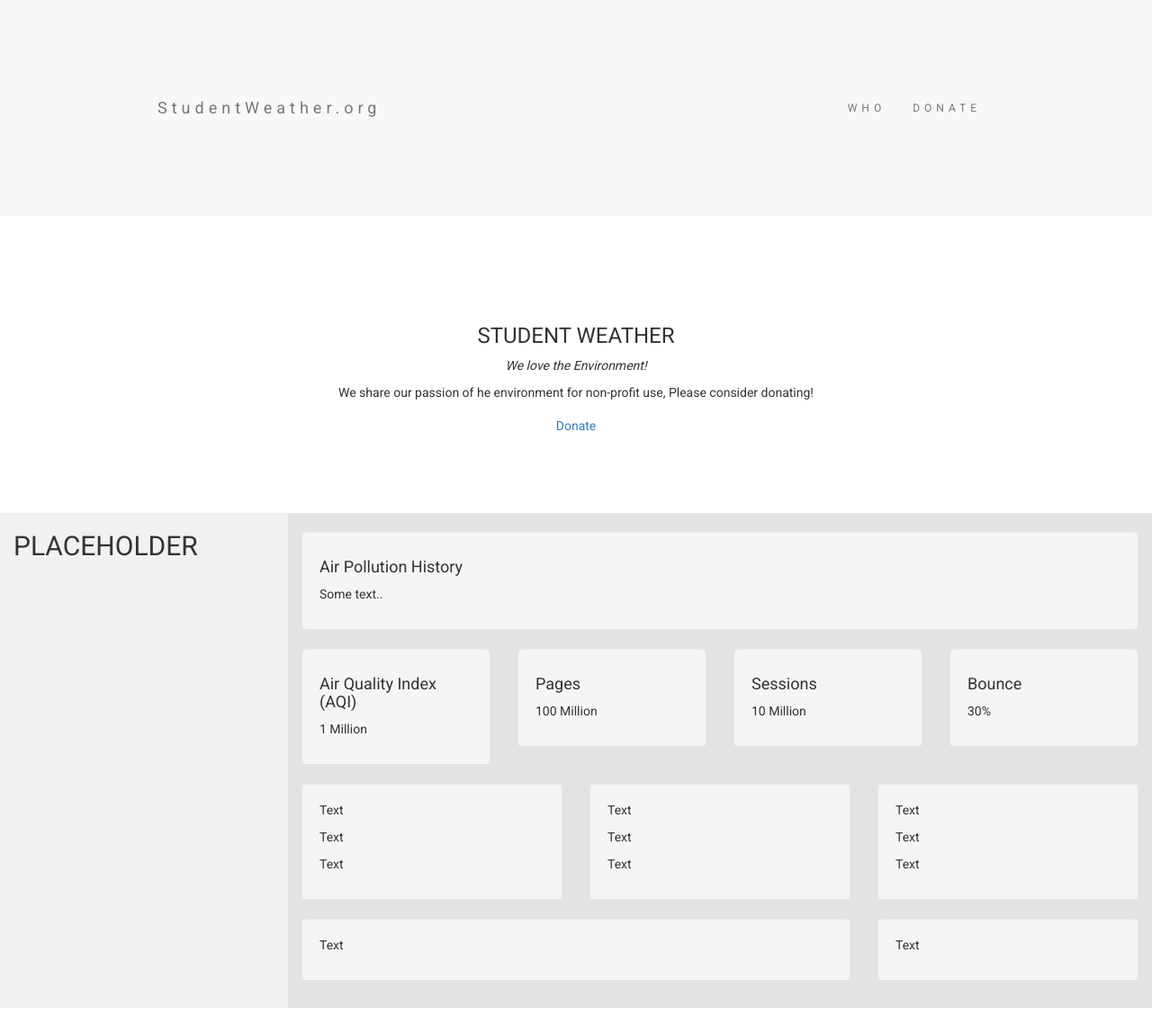
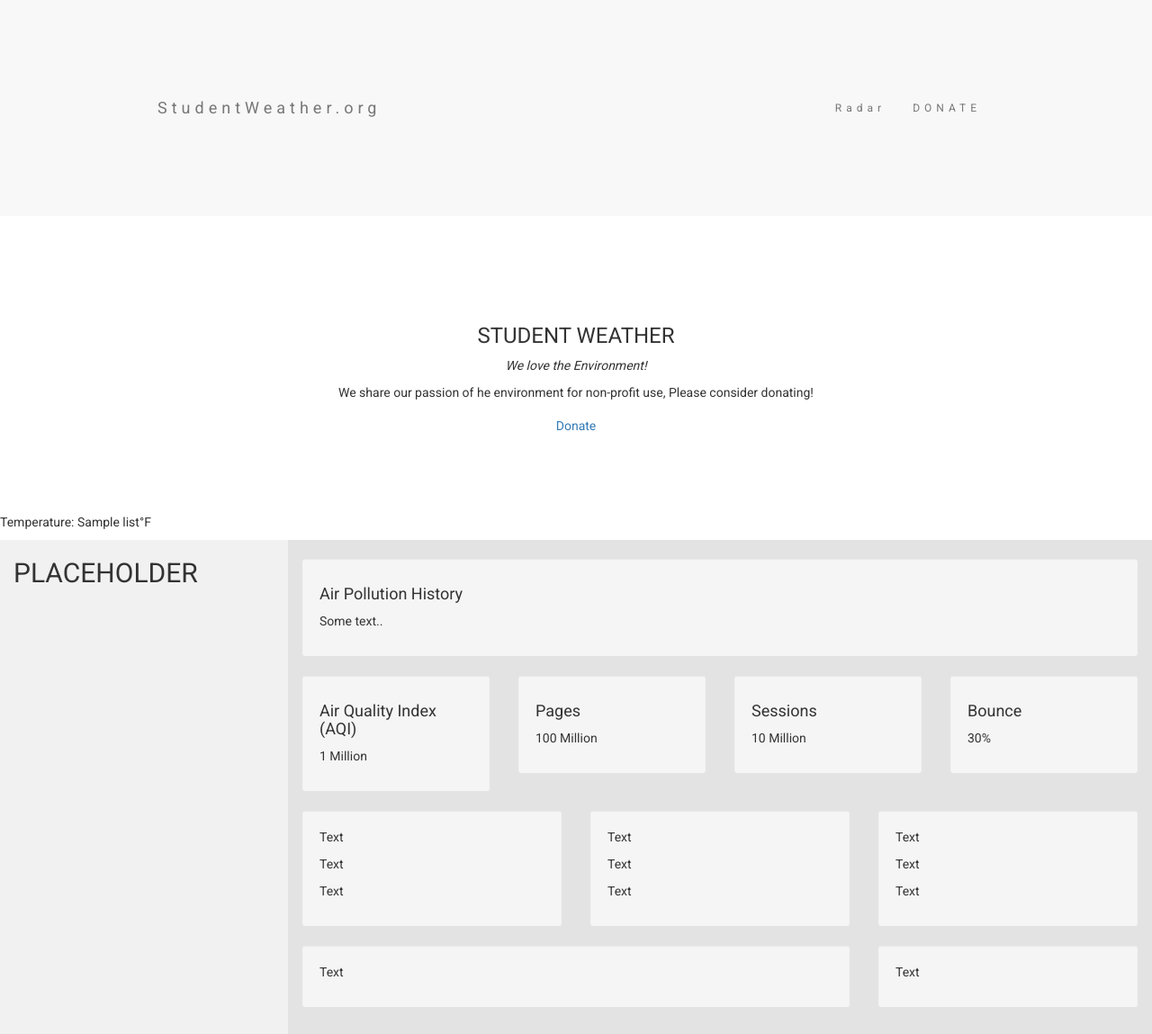
Before and after one commit to xponch0x/weather_project, a Django app: page / in a window 1280 px wide. Shown: the top 1149 px of the page at 90% size. Run offline with Django 5.2, Linux system fonts and the light colour scheme; tables that the repository leaves empty hold one stand-in row (values such as "Sample post"); a database or web service that is not in the repository returns one stand-in record (values such as "Sample title"); data that the repository does not hold is empty; some libraries are stand-ins or nearby versions.

Commit message:
commiting forecast data/still not working

```diff
--- a/weather_app/templates/index.html
+++ b/weather_app/templates/index.html
@@ -94,7 +94,7 @@
         </div>
         <div class="collapse navbar-collapse" id="myNavbar">
           <ul class="nav navbar-nav navbar-right">
-            <li><a href="#">WHO</a></li>
+            <li><a href="">Radar</a></li>
             <li><a href="#">DONATE</a></li>
           </ul>
         </div>
@@ -127,7 +127,13 @@
         </div>
       </div>
     </nav>
-
+<div id = 'test'>
+  {% for data in forecast_data %}
+  <div class="card-body">
+    <p class="card-text">Temperature: {{ data.weather }}°F</p>
+  </div>
+  {% endfor %}
+</div>
     <div class="container-fluid">
       <div class="row content">
         <div class="col-sm-3 sidenav hidden-xs">
--- a/weather_app/views.py
+++ b/weather_app/views.py
@@ -8,13 +8,14 @@ def index(request):
     api_endpoint = settings.OPENWEATHERMAP_API_ENDPOINT
     air_pollution_endpoint = settings.OPENWEATHERMAP_API_AQI_ENDPOINT
     air_pollution_history_endpoint = settings.OPENWEATHERMAP_API_HISTORY
-
+    forecast_endpoint = settings.OPENWEATHERMAP_FORECAST_API_ENDPOINT
     cities = [
         {'name': 'Fargo,US', 'title': 'Fargo, ND'},
     ]
     units = 'imperial'
     weather_data = []
     air_pollution_data = []
+    forecast_data = []
     #Calculate timestamps for start and end dates
     start_date = datetime.now()
     end_date = start_date + timedelta(days=16)
@@ -35,6 +36,11 @@ def index(request):
         historical_air_pollution_response = requests.get(historical_air_pollution_url)
         historical_air_pollution_json = historical_air_pollution_response.json()
 
+        #Retrieve forecast data
+        forecast_url = f"{forecast_endpoint}?q={city}&appid={api_key}"
+        forecast_response = requests.get(forecast_url)
+        forecast_json = forecast_response.json()
+
         weather_data.append({
             'city': city['title'],
             'temperature' : round(weather_json['main']['temp']),
@@ -45,5 +51,10 @@ def index(request):
             'aqi': air_pollution_json['list'][0]['main']['aqi'],
             'historical_data': historical_air_pollution_json,
         })
+        forecast_data.append({
+            'city': city['title'],
+            'weather': forecast_json["list"][0]
 
-    return render(request, 'index.html', {'weather_data': weather_data, 'air_pollution_data': air_pollution_data})
+        })
+
+    return render(request, 'index.html', {'weather_data': weather_data, 'air_pollution_data': air_pollution_data, 'forecast_data': forecast_data,})
--- a/weather_project/settings.py
+++ b/weather_project/settings.py
@@ -128,3 +128,6 @@ OPENWEATHERMAP_API_KEY = 'ccc10b2fd58aec6030233953a7c5fa63'
 OPENWEATHERMAP_API_ENDPOINT = 'http://api.openweathermap.org/data/2.5/weather'
 OPENWEATHERMAP_API_AQI_ENDPOINT = 'http://api.openweathermap.org/data/2.5/air_pollution'
 OPENWEATHERMAP_API_HISTORY = 'http://api.openweathermap.org/data/2.5/air_pollution/history'
+
+#forecast API informati
+OPENWEATHERMAP_FORECAST_API_ENDPOINT = 'http://api.openweathermap.org/data/2.5/forecast'
--- a/weather_project/urls.py
+++ b/weather_project/urls.py
@@ -17,8 +17,11 @@ Including another URLconf
 from django.contrib import admin
 from django.urls import path
 from weather_app import views
+from django.urls import include, path
+
+
 
 urlpatterns = [
     path("admin/", admin.site.urls),
-    path('', views.index, name='index'),
+    path('', views.index, name ='index'),
 ]
```
Also changed, not shown: db.sqlite3.
